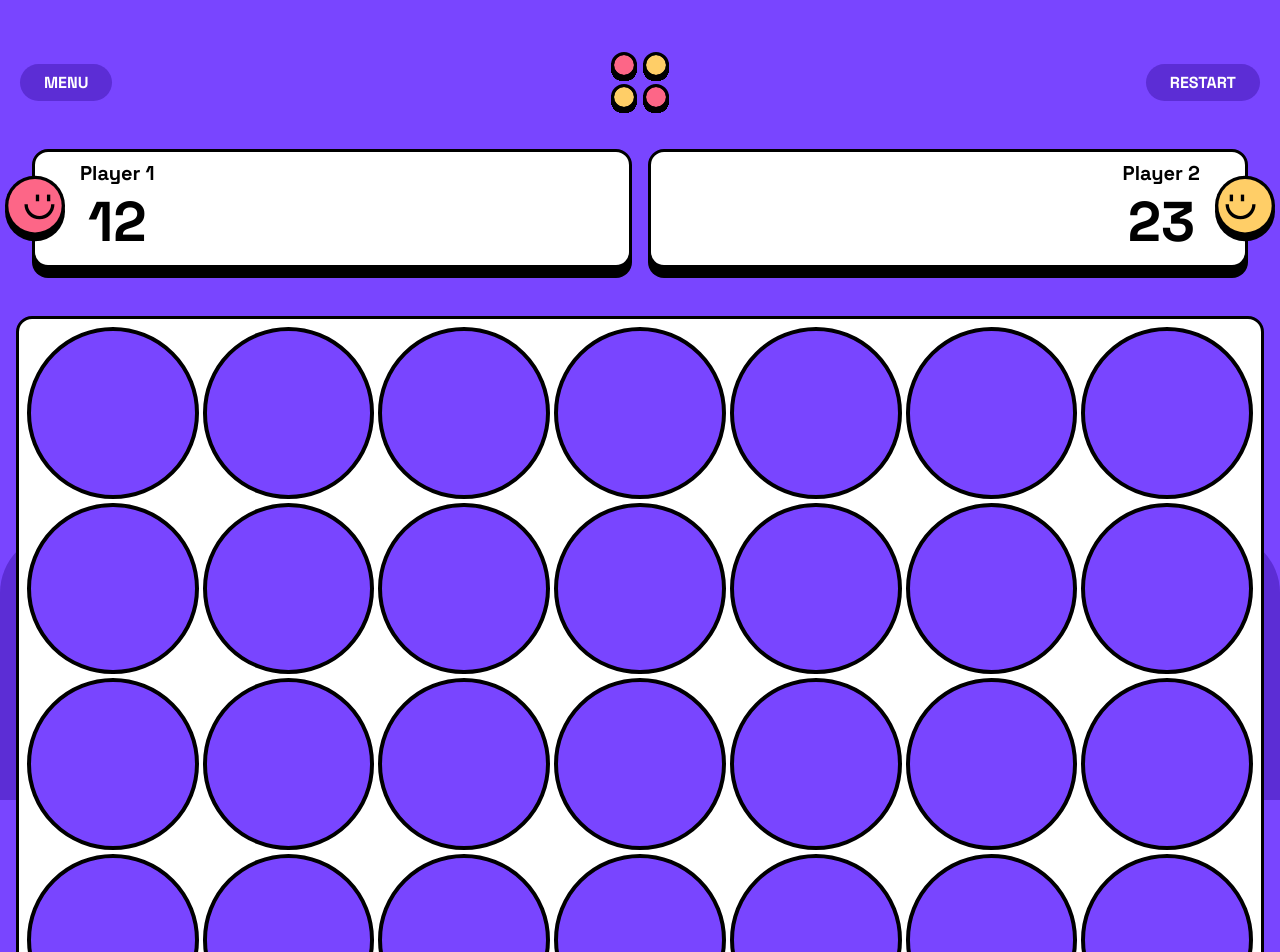
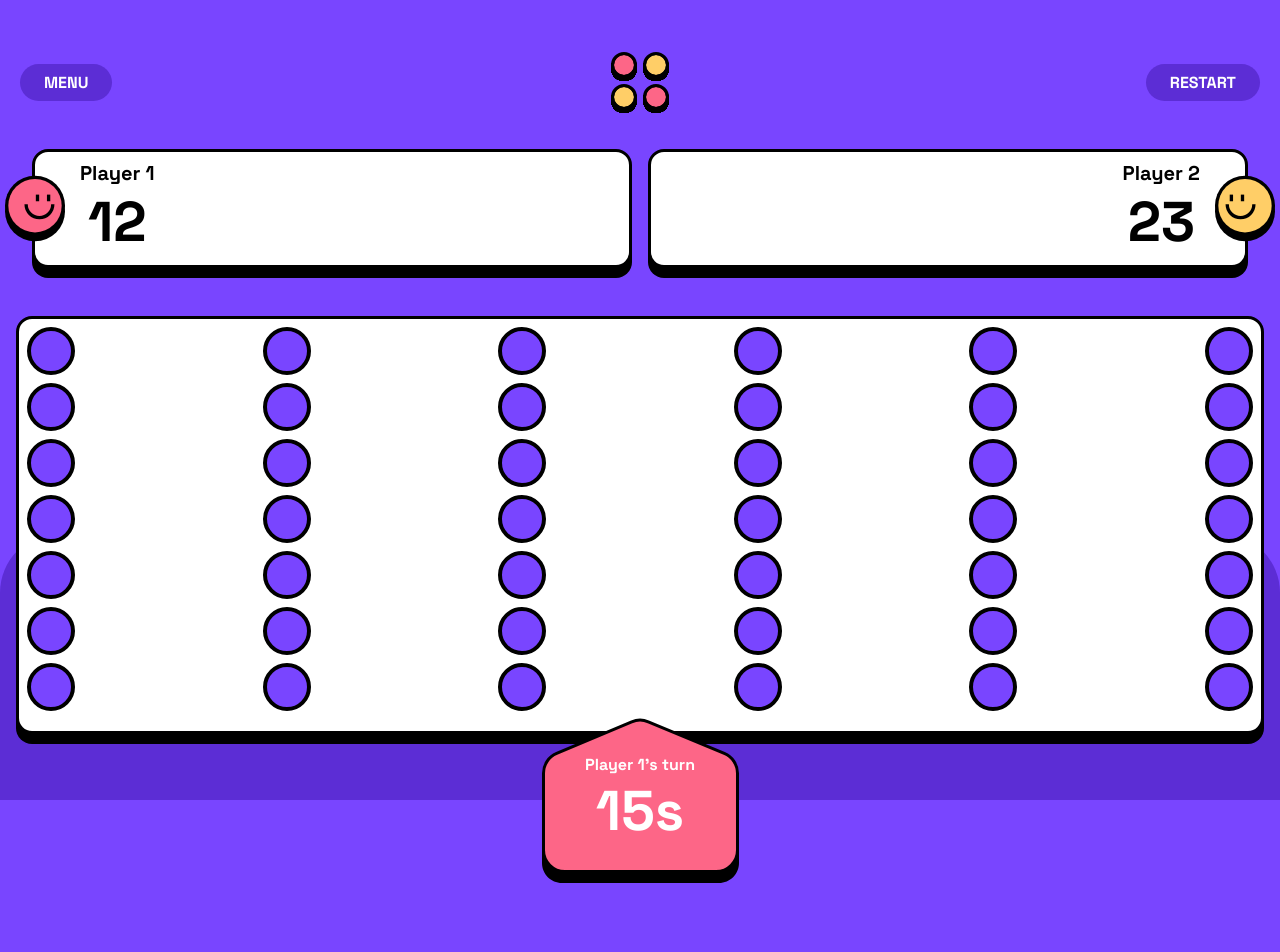
Before and after one commit to danielkrux/connect-four, a Next.js app: page /game in a window 1280 px wide. Shown: the top 952 px of the page. After the commit the page ends 883 px from the top, so only its background shows below. Built offline with nearby package versions, Linux system fonts and the light colour scheme; no server answers.

Commit message:
very basic logic setup

```diff
--- /dev/null
+++ b/src/actions.ts
@@ -0,0 +1,19 @@
+"use server";
+
+import { cookies } from "next/headers";
+
+export async function handleCellPress(rowIndex: number, columnIndex: number) {
+  const currentStateStr = cookies().get("state");
+  const currentState = JSON.parse(currentStateStr?.value ?? "{}");
+  const values = Object.values(currentState);
+  const currentPlayer = values.at(values.length - 1) === 1 ? 2 : 1;
+  const newState = {
+    ...currentState,
+    [`${rowIndex}:${columnIndex}`]: currentPlayer,
+  };
+  cookies().set("state", JSON.stringify(newState));
+}
+
+export async function restartGame() {
+  cookies().set("state", JSON.stringify({}));
+}
--- a/src/app/game/page.tsx
+++ b/src/app/game/page.tsx
@@ -1,20 +1,12 @@
 import Board from "@/components/Board";
-import Logo from "@/components/Logo";
 import Score from "@/components/Score";
 import Status from "@/components/Status";
+import Header from "@/components/Header";
 
 export default function Game() {
   return (
     <main className="flex min-h-screen flex-col p-4">
-      <div className="flex items-center justify-between self-stretch mx-1 my-12">
-        <button className="bg-darkpurple text-white rounded-full px-6 py-2 text-xs uppercase">
-          Menu
-        </button>
-        <Logo className="absolute left-1/2 -translate-x-1/2" />
-        <button className="bg-darkpurple text-white rounded-full px-6 py-2 text-xs uppercase">
-          Restart
-        </button>
-      </div>
+      <Header />
       <div className="flex justify-between gap-4 mx-4">
         <Score player="one" score={12} />
         <Score player="two" score={23} />
--- a/src/components/Board/Board.tsx
+++ b/src/components/Board/Board.tsx
@@ -1,5 +1,6 @@
 import React from "react";
 import clsx from "clsx";
+import { cookies } from "next/headers";
 
 import { Cell } from "../Cell";
 
@@ -12,20 +13,24 @@ export type BoardProps = {
 };
 
 const Board = ({ className }: BoardProps) => {
+  const currentStateCookie = cookies().get("state");
+  const currentState = JSON.parse(currentStateCookie?.value ?? "{}");
+
   const cls = clsx(
-    "bg-white shadow-container border-3 p-2 flex pb-5 self-stretch gap-1 rounded-2xl",
+    "bg-white shadow-container border-3 p-2 flex flex-col pb-5 gap-2 rounded-2xl",
     className
   );
 
   return (
     <div className={cls}>
       {GRID.map((row, rowIndex) => (
-        <div key={`row-${rowIndex}`} className="flex flex-col gap-1 flex-grow">
+        <div key={`row-${rowIndex}`} className="flex justify-between gap-2">
           {row.map((c, cellIndex) => (
             <Cell
               key={`${rowIndex} ${cellIndex}`}
               cellIndex={cellIndex}
               rowIndex={rowIndex}
+              playedBy={currentState[`${rowIndex}:${cellIndex}`]}
             />
           ))}
         </div>
--- a/src/components/Cell/Cell.tsx
+++ b/src/components/Cell/Cell.tsx
@@ -1,12 +1,29 @@
+"use client";
+
 import React from "react";
+import { handleCellPress } from "@/actions";
+import clsx from "clsx";
 
 type CellProps = {
   rowIndex: number;
   cellIndex: number;
+  playedBy?: number;
 };
 
-export function Cell({ rowIndex, cellIndex }: CellProps) {
+export function Cell({ rowIndex, cellIndex, playedBy }: CellProps) {
+  const cls = clsx(
+    "rounded-full border-4 w-full max-w-12 aspect-square relative overflow-hidden",
+    {
+      "bg-pink": playedBy === 1,
+      "bg-yellow": playedBy === 2,
+      "bg-purple": !playedBy,
+    }
+  );
+
   return (
-    <div className="rounded-full bg-purple border-4 flex aspect-square relative overflow-hidden" />
+    <button
+      onClick={() => handleCellPress(rowIndex, cellIndex)}
+      className={cls}
+    />
   );
 }
--- /dev/null
+++ b/src/components/Header.tsx
@@ -0,0 +1,28 @@
+"use client";
+
+import React from "react";
+import Logo from "./Logo";
+import { restartGame } from "@/actions";
+
+export default function Header() {
+  return (
+    <div className="flex items-center justify-between self-stretch mx-1 my-12">
+      <button className="bg-darkpurple text-white rounded-full px-6 py-2 text-xs uppercase">
+        Menu
+      </button>
+      <Logo className="absolute left-1/2 -translate-x-1/2" />
+      <button
+        onClick={() => {
+          try {
+            restartGame();
+          } catch (e) {
+            console.error(e);
+          }
+        }}
+        className="bg-darkpurple text-white rounded-full px-6 py-2 text-xs uppercase"
+      >
+        Restart
+      </button>
+    </div>
+  );
+}
--- a/src/components/Status.tsx
+++ b/src/components/Status.tsx
@@ -40,27 +40,11 @@ function Background({ className }: { className: string }) {
           id="b"
         />
       </defs>
-      <g transform="translate(3 2)" fill="none" fill-rule="evenodd">
-        <g
-          fill="#FFF"
-          font-family="SpaceGrotesk-Bold, Space Grotesk"
-          font-weight="bold"
-        >
-          <text font-size="16" transform="translate(51 41)">
-            <tspan x="1.64" y="16">
-              YOUR TURN
-            </tspan>
-          </text>
-          <text font-size="56" transform="translate(51 41)">
-            <tspan x=".872" y="77">
-              15s
-            </tspan>
-          </text>
-        </g>
+      <g transform="translate(3 2)" fill="none" fillRule="evenodd">
         <use fill="#000" filter="url(#a)" xlinkHref="#b" />
         <path
           stroke="#000"
-          stroke-width="3"
+          strokeWidth="3"
           d="M86.697 1.868a21.5 21.5 0 0 1 16.613-.03l75.96 31.65a21.478 21.478 0 0 1 9.62 7.92 21.478 21.478 0 0 1 3.61 11.925V130a21.433 21.433 0 0 1-6.297 15.203A21.433 21.433 0 0 1 171 151.5H20a21.433 21.433 0 0 1-15.203-6.297A21.433 21.433 0 0 1-1.5 130V53.28c0-4.326 1.296-8.44 3.589-11.893a21.478 21.478 0 0 1 9.568-7.923Z"
           fill="currentColor"
         ></path>
```
